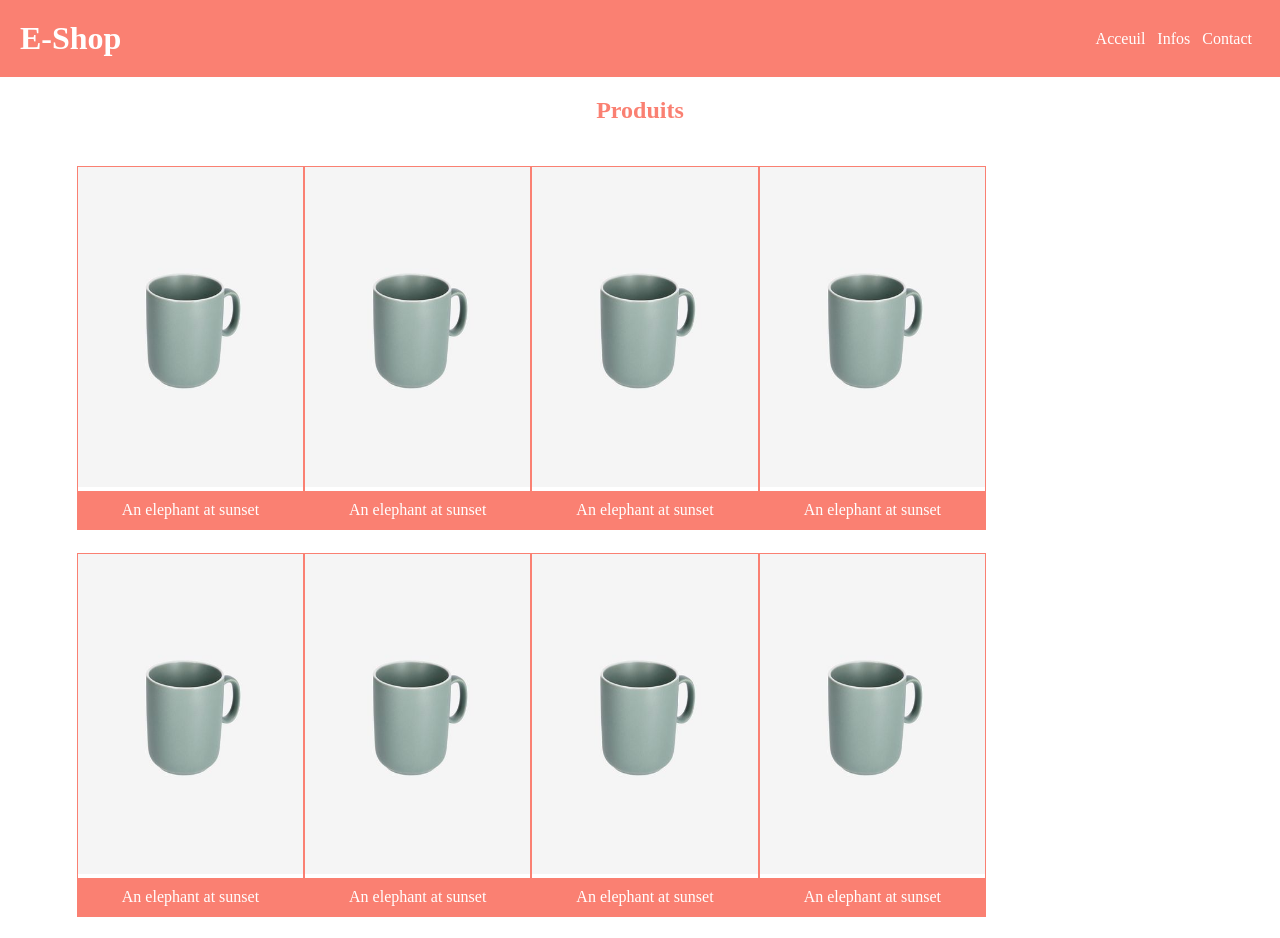
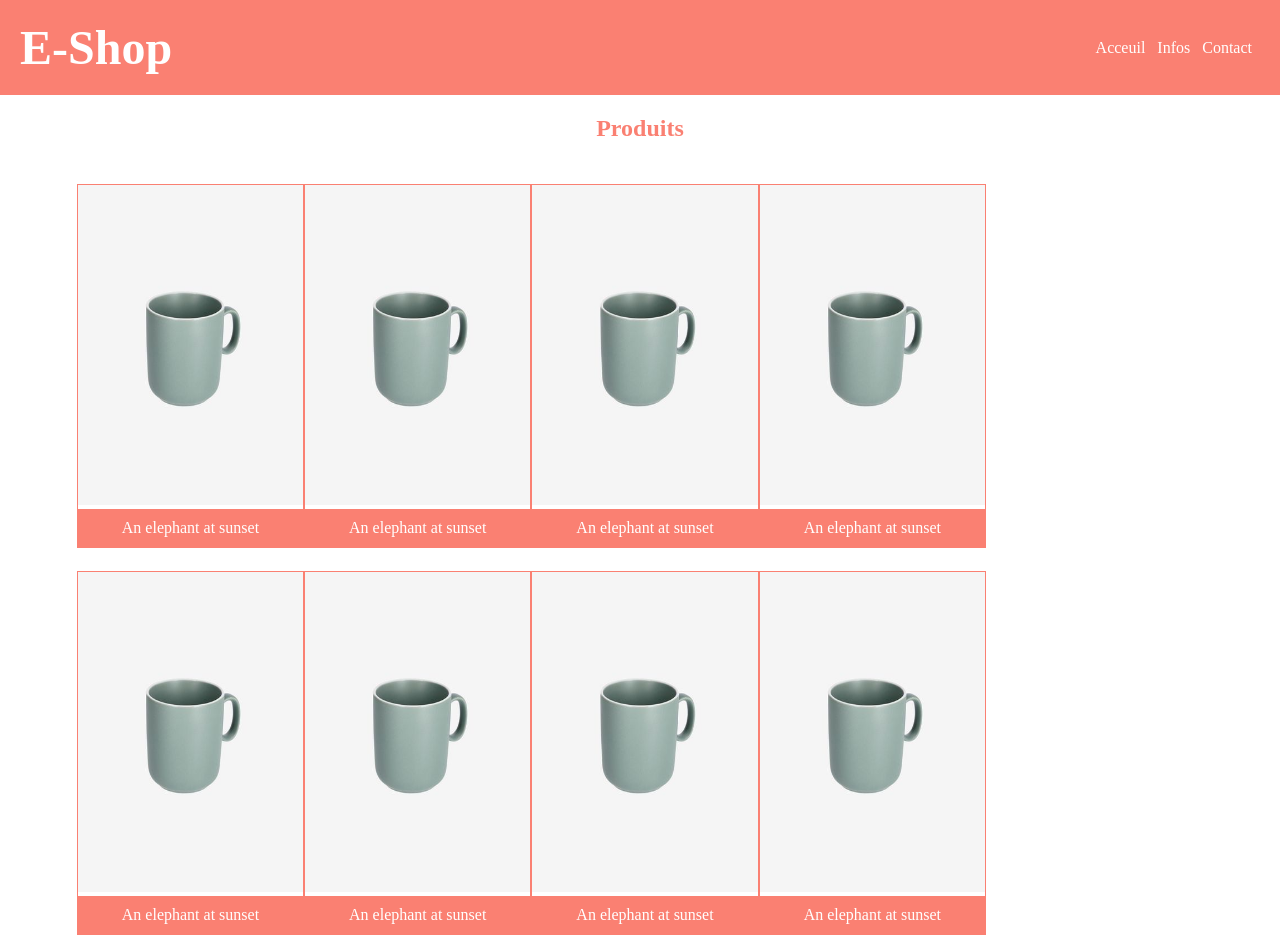
Before and after one commit to drameBoubacar/e-shop, a website built with webpack: page src/index.html in a window 1280 px wide. Shown: the top 938 px of the page. Built offline with nearby package versions, Linux system fonts and the light colour scheme.

Commit message:
ajout de la font-size

```diff
--- a/src/scss/layout/_header.scss
+++ b/src/scss/layout/_header.scss
@@ -7,7 +7,7 @@ header {
 
   h1 {
       color: $primary-color;
-      font: 48px;
+      font-size: 48px;
       margin: 0;
       text-align: center;
   }
```
